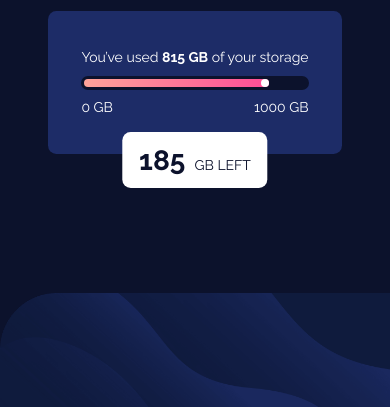
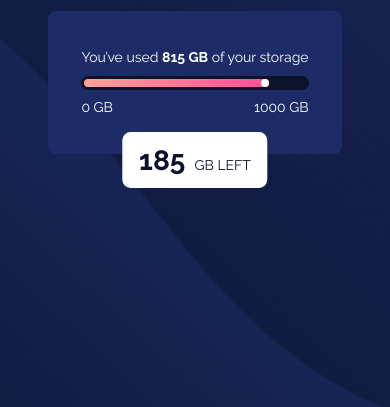
Before and after one commit to felipeog/fm-data-storage, a plain HTML site: page index.html in a window 390 px wide. Shown: the part 437-844 px from the top of the page. Drawn offline with Linux system fonts and the light colour scheme.

Commit message:
Fix background image

```diff
--- a/css/index.css
+++ b/css/index.css
@@ -34,10 +34,7 @@ strong {
 html {
   font-size: var(--font-size);
   font-family: var(--font-family);
-  background-image: url(../img/bg-desktop.png);
-  background-size: contain;
   background-repeat: no-repeat;
-  background-position: bottom center;
   background-color: var(--very-dark-blue);
 }
 
@@ -140,6 +137,12 @@ html {
 }
 
 @media screen and (min-width: 960px) {
+  html {
+    background-image: url(../img/bg-desktop.png);
+    background-size: contain;
+    background-position: bottom center;
+  }
+
   .container {
     display: flex;
     align-items: flex-end;
@@ -182,6 +185,12 @@ html {
 }
 
 @media screen and (max-width: 959px) {
+  html {
+    background-image: url(../img/bg-mobile.png);
+    background-size: cover;
+    background-position: center;
+  }
+
   .actions {
     margin-bottom: 1rem;
     padding: 2.6rem 2.4rem;
```
